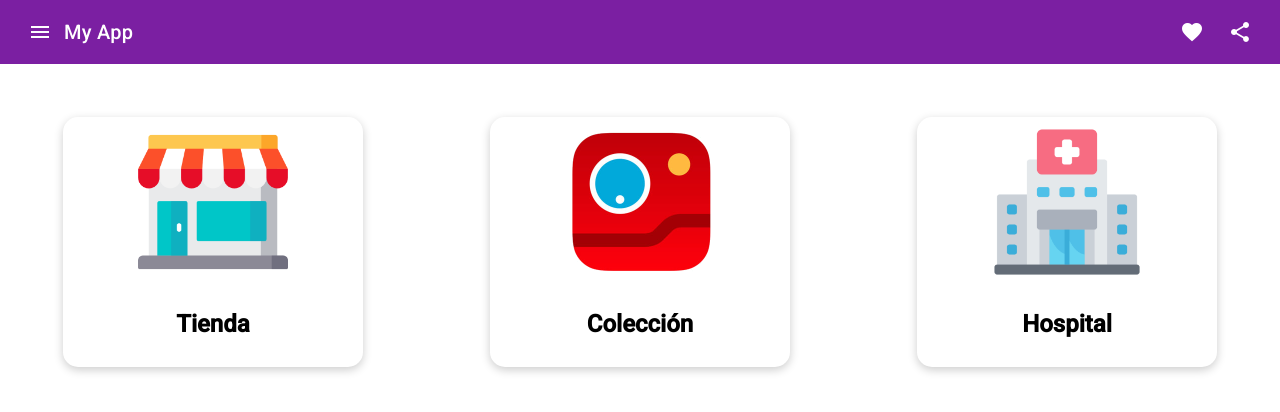
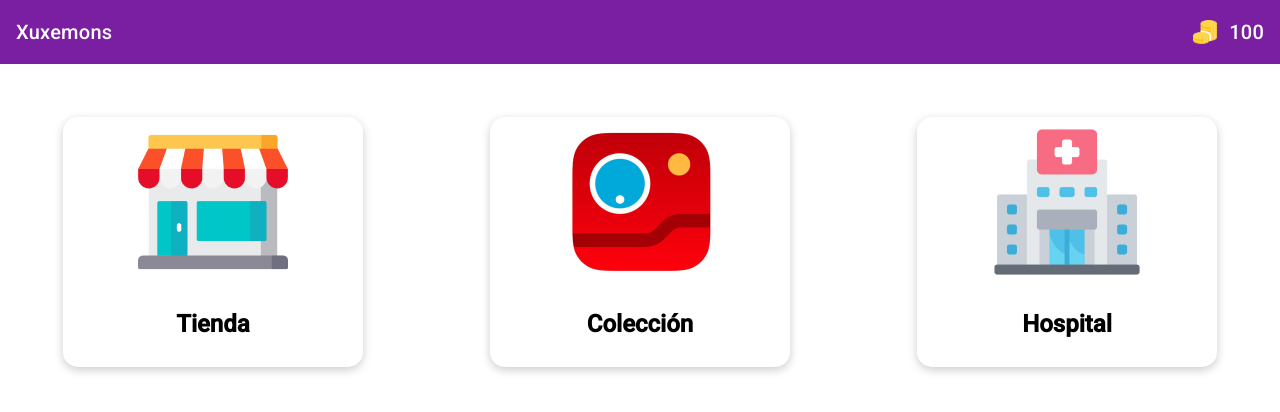
Before and after one commit to valenti-casas-ilerna/Xuxemons, an Angular app: page /main in a window 1280 px wide. Shown: the top 412 px of the page. Built offline with nearby package versions, Linux system fonts and the light colour scheme.

Commit message:
Updated Navbar UI

```diff
--- a/src/app/main-screen/main-screen.component.html
+++ b/src/app/main-screen/main-screen.component.html
@@ -1,15 +1,12 @@
 <mat-toolbar color="primary">
-  <button mat-icon-button class="example-icon" aria-label="Example icon-button with menu icon">
-    <mat-icon>menu</mat-icon>
+  <span>Xuxemons</span>
+  <span class="spacer"></span>
+  <button mat-icon-button aria-label="Coins icon-button">
+    <img src="/assets/navbar/coins.png" alt="Coins image">
   </button>
-  <span>My App</span>
-  <span class="spacer"></span>
-  <button mat-icon-button class="example-icon favorite-icon" aria-label="Example icon-button with heart icon">
-    <mat-icon>favorite</mat-icon>
-  </button>
-  <button mat-icon-button class="example-icon" aria-label="Example icon-button with share icon">
-    <mat-icon>share</mat-icon>
-  </button>
+
+  <h5>100</h5>
+
 </mat-toolbar>
 
 <div class="container">
```
Also changed, not shown: src/assets/navbar/coins.png (added).
